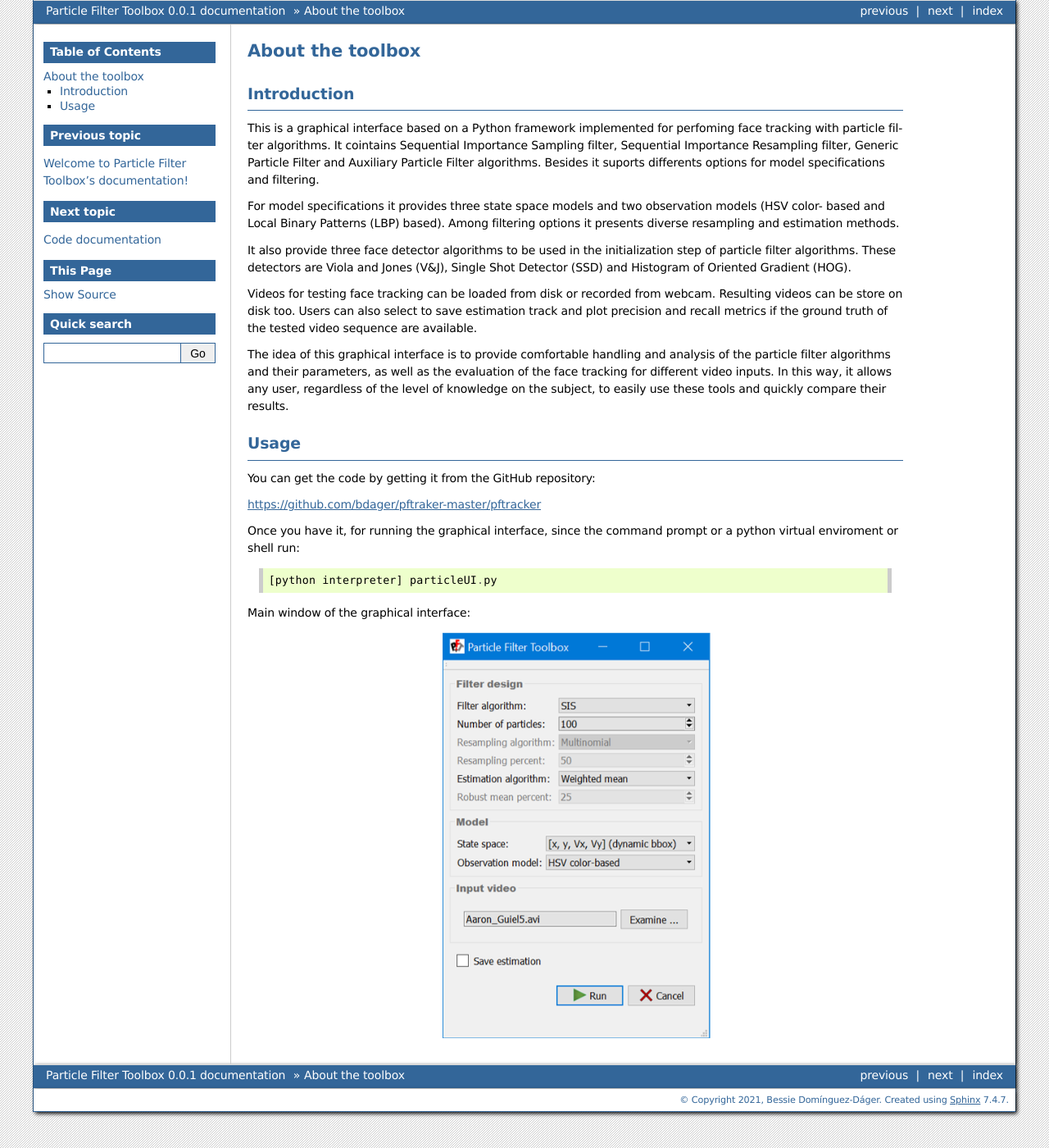
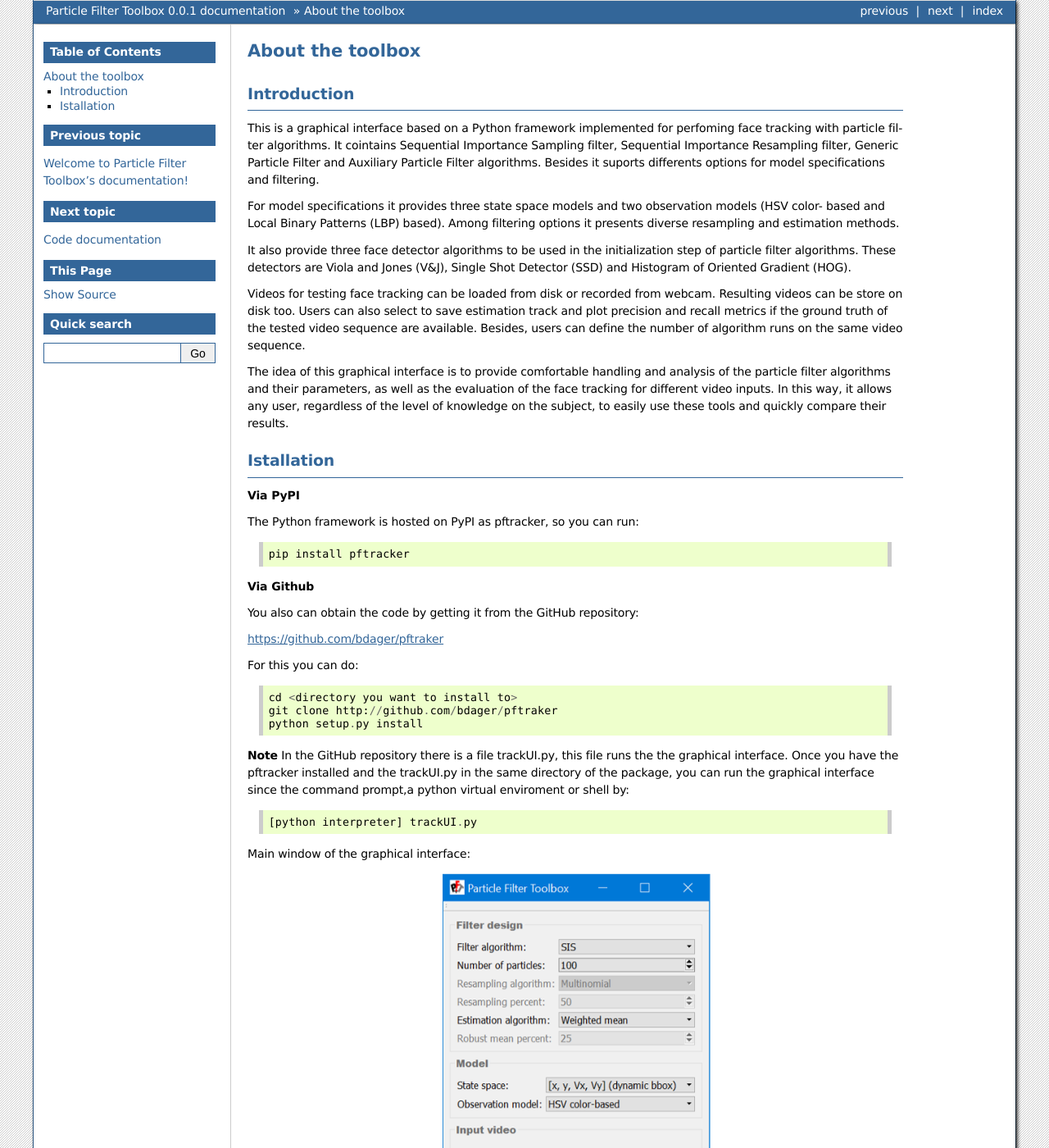
Before and after one commit to bdager/pftracker, a Sphinx documentation site: the page built from docs/source/intro.rst, in a window 1280 px wide and 1400 px high. Shown: the whole window at 82% size. Built offline with Sphinx 7.4.7, drawn with Linux system fonts in a browser that asks for light colours.

Commit message:
update: readme, intro.rest, requirements.txt

```diff
--- a/docs/source/intro.rst
+++ b/docs/source/intro.rst
@@ -10,24 +10,45 @@ For model specifications it provides three state space models and two observatio
 
 It also provide three face detector algorithms to be used in the initialization step of particle filter algorithms. These detectors are Viola and Jones (V&J), Single Shot Detector (SSD) and Histogram of Oriented Gradient (HOG).
 
-Videos for testing face tracking can be loaded from disk or recorded from webcam. Resulting videos can be store on disk too. Users can also select to save estimation track and plot precision and recall metrics if the ground truth of the tested video sequence are available.
+Videos for testing face tracking can be loaded from disk or recorded from webcam. Resulting videos can be store on disk too. Users can also select to save estimation track and plot precision and recall metrics if the ground truth of the tested video sequence are available. Besides,
+users can define the number of algorithm runs on the same video sequence.
 
 The idea of this graphical interface is to provide comfortable handling and analysis of the particle filter algorithms and their parameters, as well as the evaluation of the face tracking for different video inputs. In this way, it allows any user, regardless of the level of knowledge on the subject, to easily use these tools and quickly compare their results.
 
 
-Usage
-*****
+Istallation
+***********
 
-You can get the code by getting it from the GitHub repository:
+**Via PyPI**
 
-https://github.com/bdager/pftraker-master/pftracker
-
-Once you have it, for running the graphical interface, since the command prompt or a python
-virtual enviroment or shell run:
+The Python framework is hosted on PyPI as pftracker, so you can run:
 
 ::
 
-    [python interpreter] particleUI.py
+	pip install pftracker
+
+**Via Github**
+
+You also can obtain the code by getting it from the GitHub repository:
+
+https://github.com/bdager/pftraker
+
+For this you can do:
+
+::
+
+    cd <directory you want to install to>
+    git clone http://github.com/bdager/pftraker
+    python setup.py install
+
+**Note**
+In the GitHub repository there is a file trackUI.py, this file runs the the graphical interface.
+Once you have the pftracker installed and the trackUI.py in the same directory of the package,
+you can run the graphical interface since the command prompt,a python virtual enviroment or shell by:
+
+::
+
+    [python interpreter] trackUI.py
 
 
 Main window of the graphical interface:
```
Also changed, not shown: README.md (+68 -12 lines), requirements.txt (+3 -6 lines).
